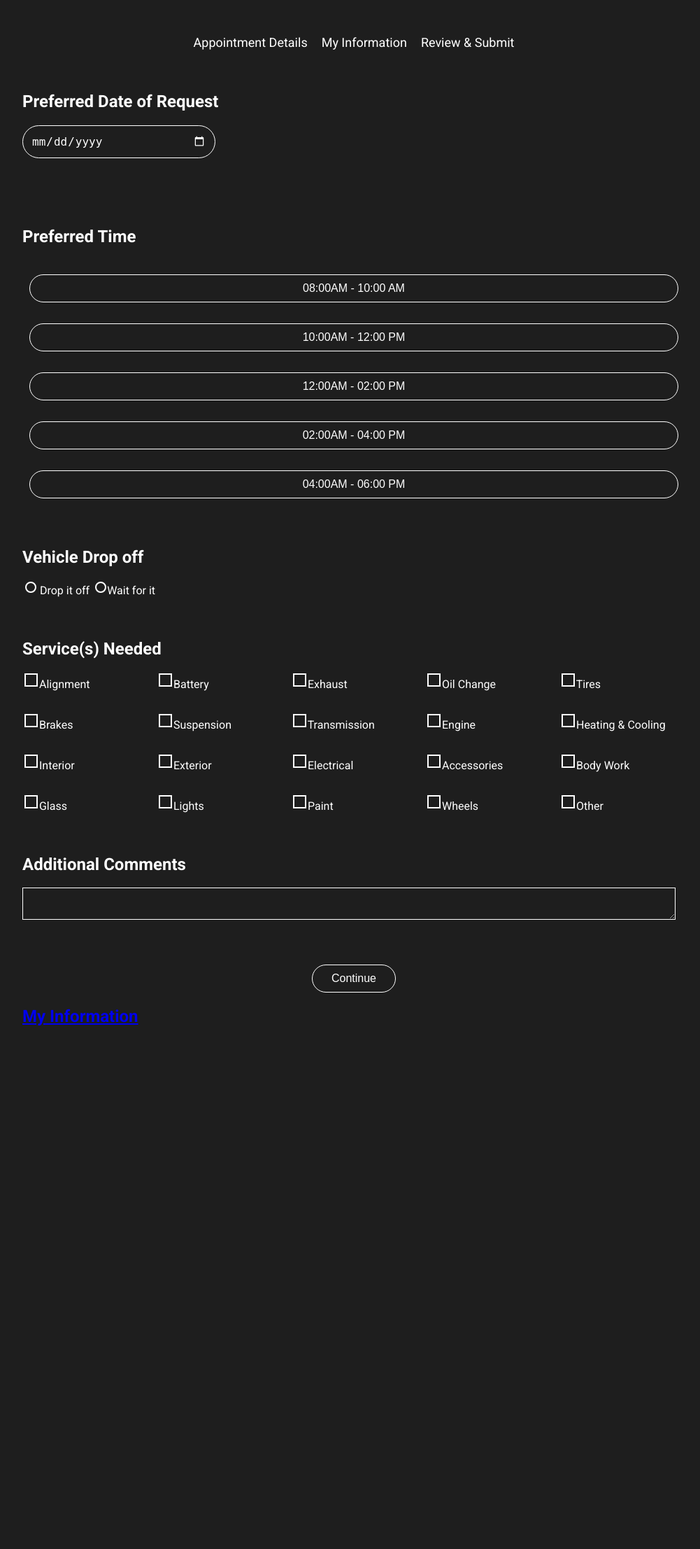
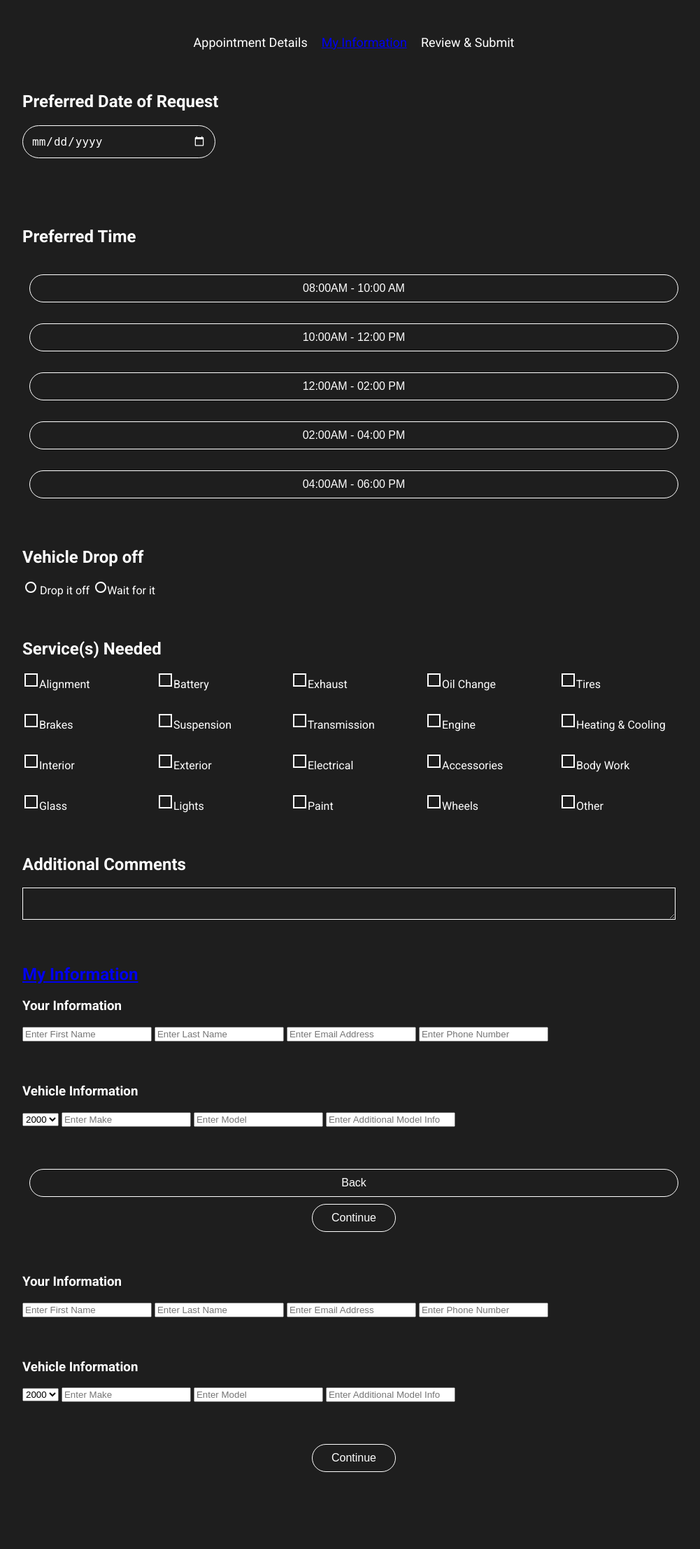
Before and after one commit to Saaeen-Grant-UWI/COMP2140-Project, a PHP site: page /appointment/appointment-details.php in a window 1280 px wide. Shown: the whole page at 70% size, without its empty margins (134-1135 px from the left). Before the commit the page ends 1466 px from the top, so only its background shows below. Run offline with PHP 8.4, Linux system fonts and the light colour scheme.

Commit message:
Modified files

```diff
--- a/pages/appointment/appointment-details.php
+++ b/pages/appointment/appointment-details.php
@@ -8,6 +8,15 @@
             $(this).siblings('button').removeClass('clicked');
 
             $(this).addClass('clicked');
+        });
+        $('a[href^="#"]').on('click', function(event) {
+            var target = $($(this).attr('href'));
+            if (target.length) {
+                event.preventDefault();
+                $('html, body').animate({
+                    scrollTop: target.offset().top
+                }, 1000);
+            }
         });
     });
     </script>
@@ -22,7 +31,7 @@
         <div class="progress-title">
             <ul id="progressbar">
                 <li class="active">Appointment Details</li>
-                <li>My Information</li>
+                <li><a href="#my-information-section">My Information</a></li>
                 <li>Review & Submit</li>
             </ul>
         </div>
@@ -73,8 +82,33 @@
             <h2>Additional Comments</h2>
             <textarea name="comments" id="comments" cols="45" rows="1"></textarea>
         </div>
+        <!-- my-information.php -->
+        <h2><a href="#my-information-section">My Information</a></h2>
+        <?php include('../includes/my-information.php'); ?>
+        <div class="my-information">
+            <div class="your-information">
+                <h3>Your Information</h3>
+                <input type="text" placeholder="Enter First Name" name="f-name" autocomplete="given-name">
+                <input type="text" placeholder="Enter Last Name" name="l-name" autocomplete="family-name">
+                <input type="text" placeholder="Enter Email Address" name="email" autocomplete="email">
+                <input type="text" placeholder="Enter Phone Number" name="phone" autocomplete="tel">
+            </div>
+            <div class="vehicle-information">
+                <h3>Vehicle Information</h3>
+                <select name="year" id="yearDropdown">
+                    <?php
+                        $currentYear = date("Y");
+                        for ($year = 2000; $year <= 2025; $year++) {
+                            echo "<option value=\"$year\">$year</option>";
+                        }
+                    ?>
+                </select>
+                <input type="text" placeholder="Enter Make" name="make">
+                <input type="text" placeholder="Enter Model" name="model">
+                <input type="text" placeholder="Enter Additional Model Info" name="add-model">
+            </div>
+        </div>
         <button id="Continue" >Continue</button>
-        <h2><a href="#my-information-section">My Information</a></h2>
     </div>
 </body>
 </container>
--- a/pages/includes/my-information.php
+++ b/pages/includes/my-information.php
@@ -1,37 +1,20 @@
-<!DOCTYPE html>
-<html>
-<head>
-    <script src="https://ajax.googleapis.com/ajax/libs/jquery/3.5.1/jquery.min.js"></script>
-    <link rel="stylesheet" type="text/css" href="my-information.css">
-</head>
-<body>
-    <div class="appointment-form">
-        <!-- My Information section -->
 <div class="my-information" id="my-information-section">
     <div class="your-information">
         <h3>Your Information</h3>
-                <div class="circular-textbox">
-                    <input type="text" placeholder="Enter First Name" name="f-name" autocomplete="given-name">
-                </div>
-                <div class="circular-textbox">
-                    <input type="text" placeholder="Enter Last Name" name="l-name" autocomplete="family-name">
-                </div>
-                <div class="circular-textbox">
-                    <input type="text" placeholder="Enter Email Address" name="email" autocomplete="email">
-                </div>
-                <div class="circular-textbox">
-                    <input type="text" placeholder="Enter Phone Number" name="phone" autocomplete="tel">
-                </div>
+        <input type="text" placeholder="Enter First Name" name="f-name">
+        <input type="text" placeholder="Enter Last Name" name="l-name">
+        <input type="text" placeholder="Enter Email Address" name="email">
+        <input type="text" placeholder="Enter Phone Number" name="phone">
     </div>
     <div class="vehicle-information">
     <h3>Vehicle Information</h3>
         <select name="year" id="yearDropdown">
-                    <?php
-                    $currentYear = date("Y");
-                    for ($year = 2000; $year <= 2025; $year++) {
-                        echo "<option value=\"$year\">$year</option>";
+            <script>
+                var currentYear = new Date().getFullYear();
+                for (var year = 2000; year <= 2025; year++) {
+                document.write("<option value=\"" + year + "\">" + year + "</option>");
                 }
-                    ?>
+            </script>
         </select>
         <input type="text" placeholder="Enter Make" name="make">
         <input type="text" placeholder="Enter Model" name="model">
@@ -42,6 +25,3 @@
         <button id="Continue">Continue</button>
     </div>
 </div>
-    </div>
-</body>
-</html>
```
Also changed, not shown: pages/includes/my-information.css (deleted, +0 -75 lines). Lines whose indentation alone changed are shown as unchanged.
